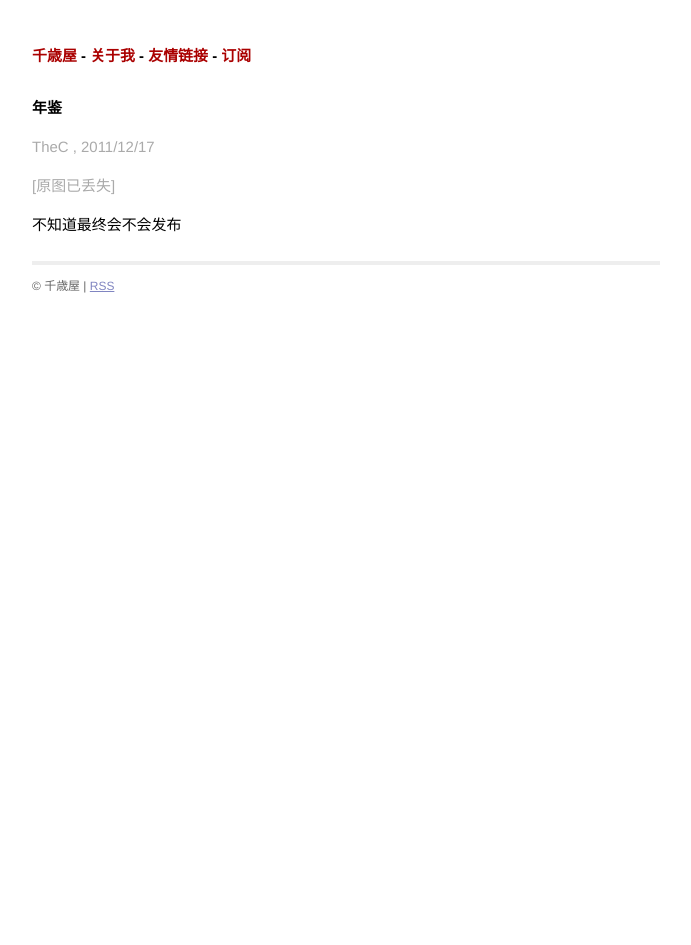
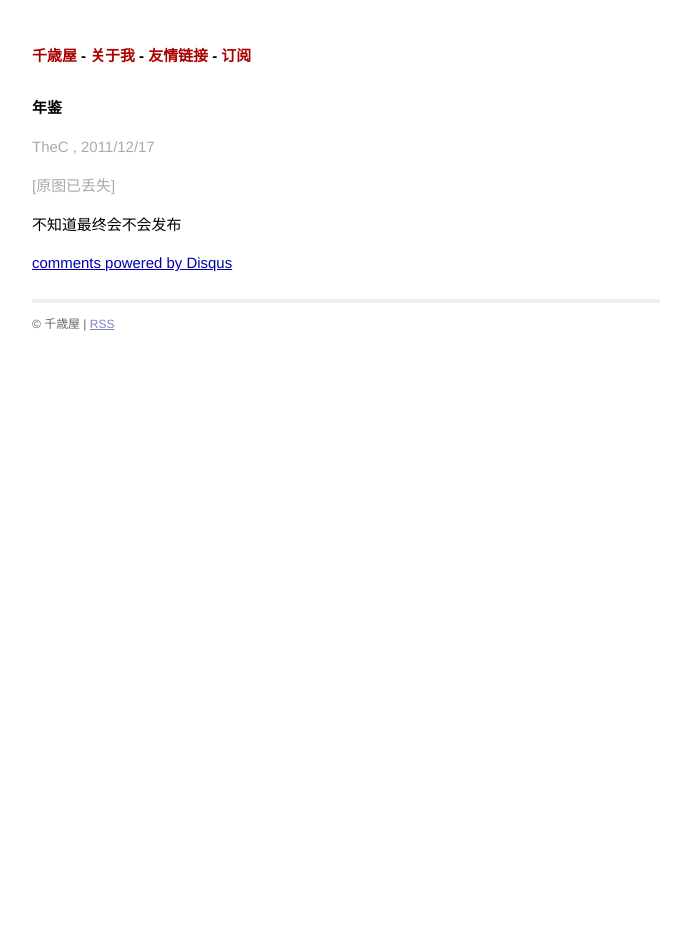
Before and after one commit to chitosai/chitosai.github.io, a Jekyll site: the page built from _posts/2011-12-17-ac-yearbook.markdown, in a window 1280 px wide. Shown: the whole page, without its empty margins (294-985 px from the left). Built offline with Jekyll 4.4.1, drawn with Linux system fonts in a browser that asks for light colours; Markdown is read by kramdown in place of the engine named in the settings; comment, search, counter and statistics services are not loaded; part of the change alters nothing that is shown.

Commit message:
add disqus

```diff
--- a/_config.yml
+++ b/_config.yml
@@ -6,3 +6,5 @@ author: TheC
 
 markdown: redcarpet
 permalink: /w/:title
+
+comments: true
--- a/_layouts/post.html
+++ b/_layouts/post.html
@@ -7,3 +7,21 @@ layout: default
 <div class="post">
 {{ content }}
 </div>
+
+{% if site.comments %}
+<div id="disqus_thread"></div>
+<script type="text/javascript">
+    /* * * CONFIGURATION VARIABLES: EDIT BEFORE PASTING INTO YOUR WEBPAGE * * */
+    var disqus_shortname = 'blog-thec-me'; // required: replace example with your forum shortname
+
+    /* * * DON'T EDIT BELOW THIS LINE * * */
+    (function() {
+        var dsq = document.createElement('script'); dsq.type = 'text/javascript'; dsq.async = true;
+        dsq.src = '//' + disqus_shortname + '.disqus.com/embed.js';
+        (document.getElementsByTagName('head')[0] || document.getElementsByTagName('body')[0]).appendChild(dsq);
+    })();
+</script>
+<noscript>Please enable JavaScript to view the <a href="http://disqus.com/?ref_noscript">comments powered by Disqus.</a></noscript>
+<a href="http://disqus.com" class="dsq-brlink">comments powered by <span class="logo-disqus">Disqus</span></a>
+
+{% endif %}
```
